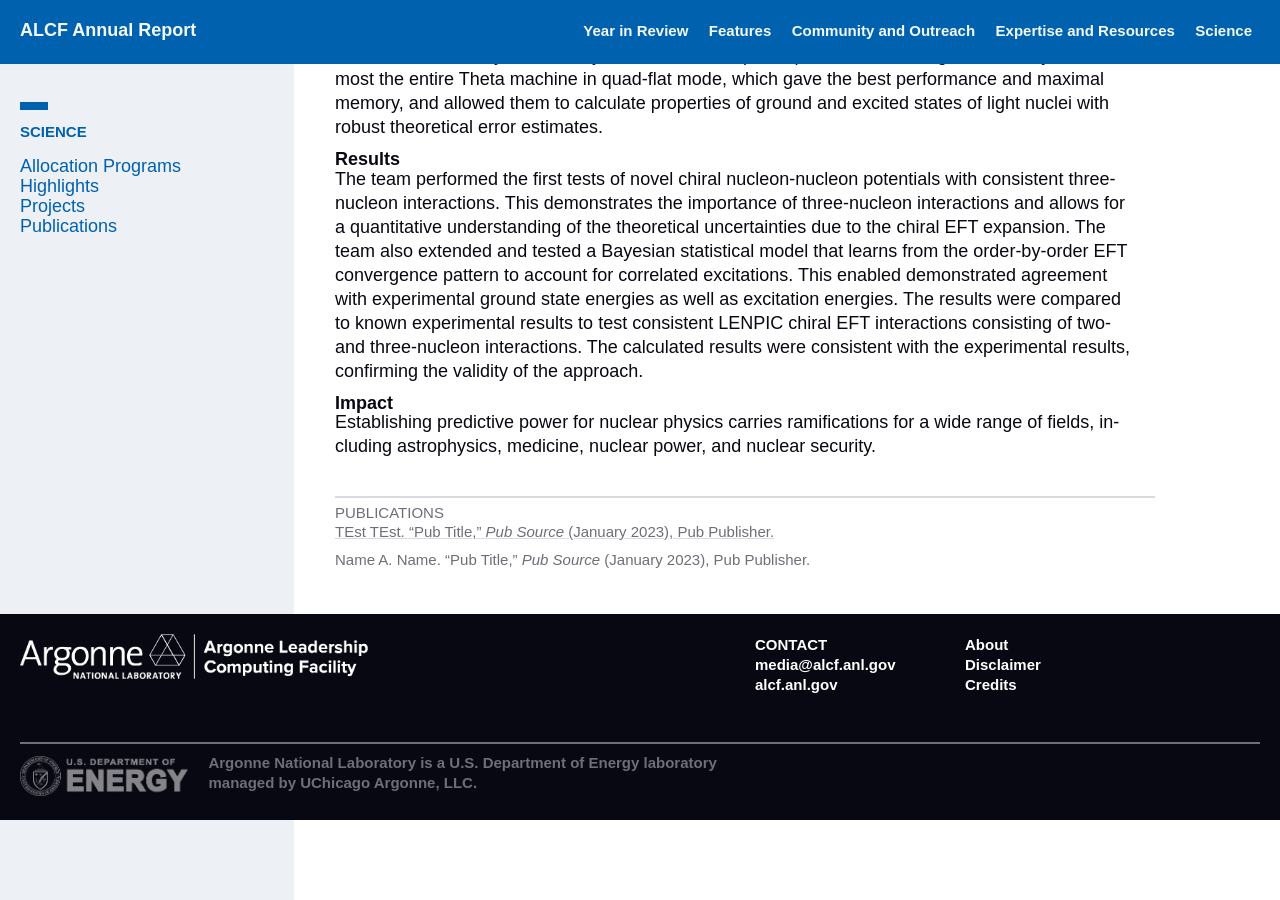
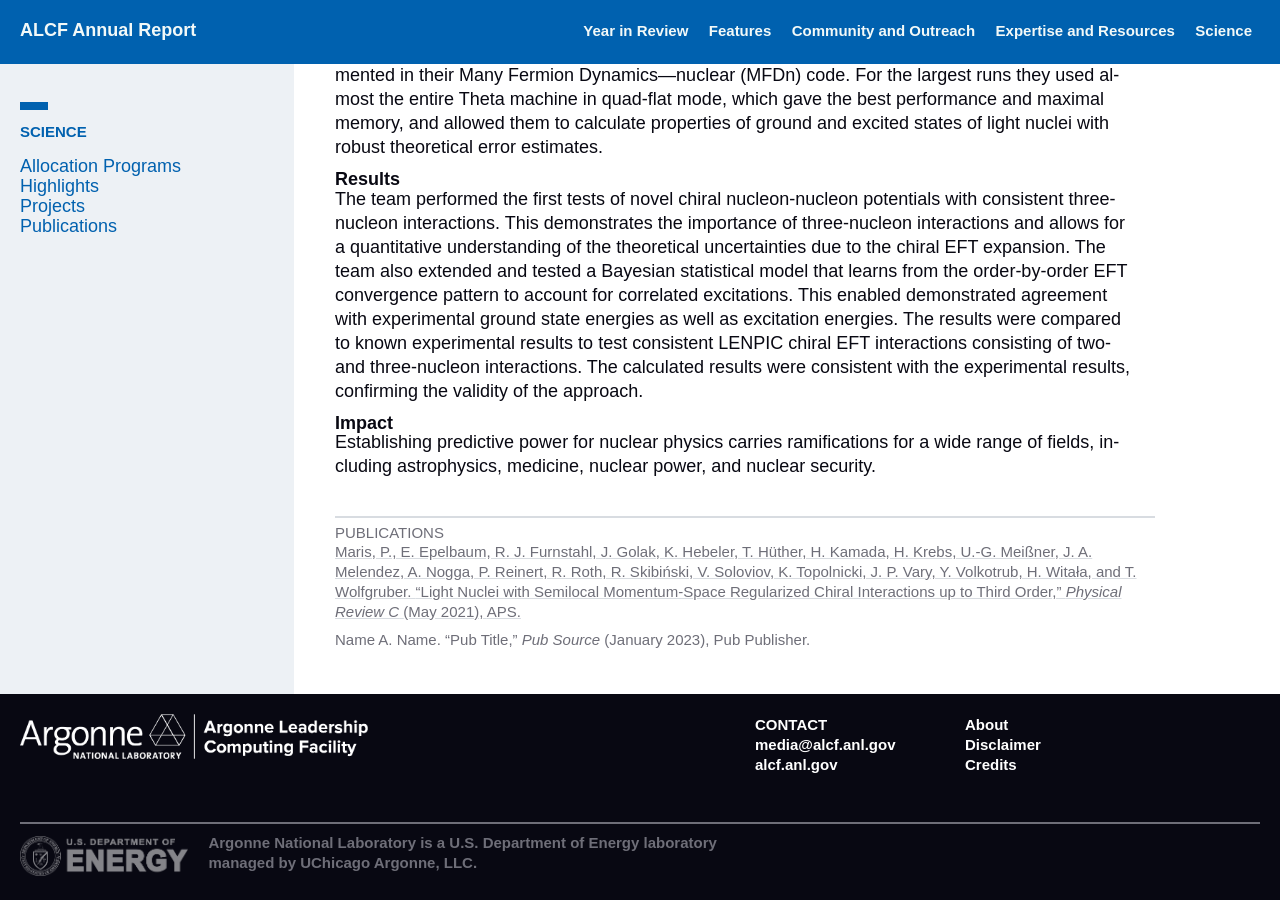
Before and after one commit to sbx-bnagle/ALCF-AR2022, a Jekyll site: the page built from _highlights/hagen.md, in a window 1280 px wide and 900 px high, scrolled down 1560 px. Built offline with Jekyll 4.4.1, drawn with Linux system fonts in a browser that asks for light colours; some web fonts are replaced; some of the changed text lies outside the part shown.

Commit message:
image, caption, credit, publication

```diff
--- a/_highlights/hagen.md
+++ b/_highlights/hagen.md
@@ -11,17 +11,17 @@
 field: 'physics'
 sdl: 's'
 
-image: 'fpo.jpg'
-image-caption: 'The quick brown fox jumps over the lazy dog.'
-image-credit: 'Name A. Name, Affiliation'
+image: 'hagen.png'
+image-caption: 'Calculated ground state energies in MeV using chiral NLO and N2LO interactions (blue and green symbols) in comparison with experimental values (red levels).'
+image-credit: 'Evgeny Epelbaum, Ruhr University Bochum'
 
 publications:
-  - authors: 'TEst TEst'
-    title: 'Pub Title'
-    source: 'Pub Source'
-    date: 'January 2023'
-    publisher: 'Pub Publisher'
-    url: 'https://alcf.anl.gov/'
+  - authors: 'Maris, P., E. Epelbaum, R. J. Furnstahl, J. Golak, K. Hebeler, T. Hüther, H. Kamada, H. Krebs, U.-G. Meißner, J. A. Melendez, A. Nogga, P. Reinert, R. Roth, R. Skibiński, V. Soloviov, K. Topolnicki, J. P. Vary, Y. Volkotrub, H. Witała, and T. Wolfgruber'
+    title: 'Light Nuclei with Semilocal Momentum-Space Regularized Chiral Interactions up to Third Order'
+    source: 'Physical Review C'
+    date: 'May 2021'
+    publisher: 'APS'
+    url: 'https://doi.org/10.1103/PhysRevC.103.054001'
   - authors: 'Name A. Name'
     title: 'Pub Title'
     source: 'Pub Source'
```
